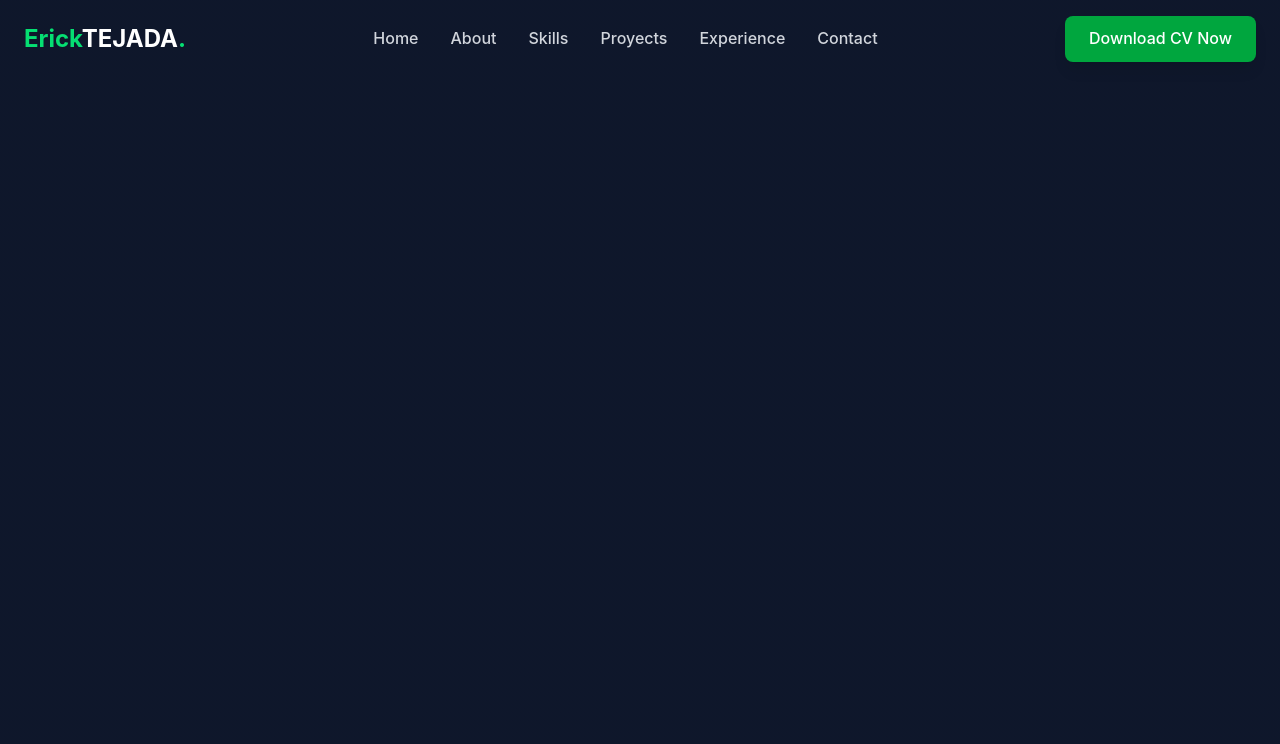
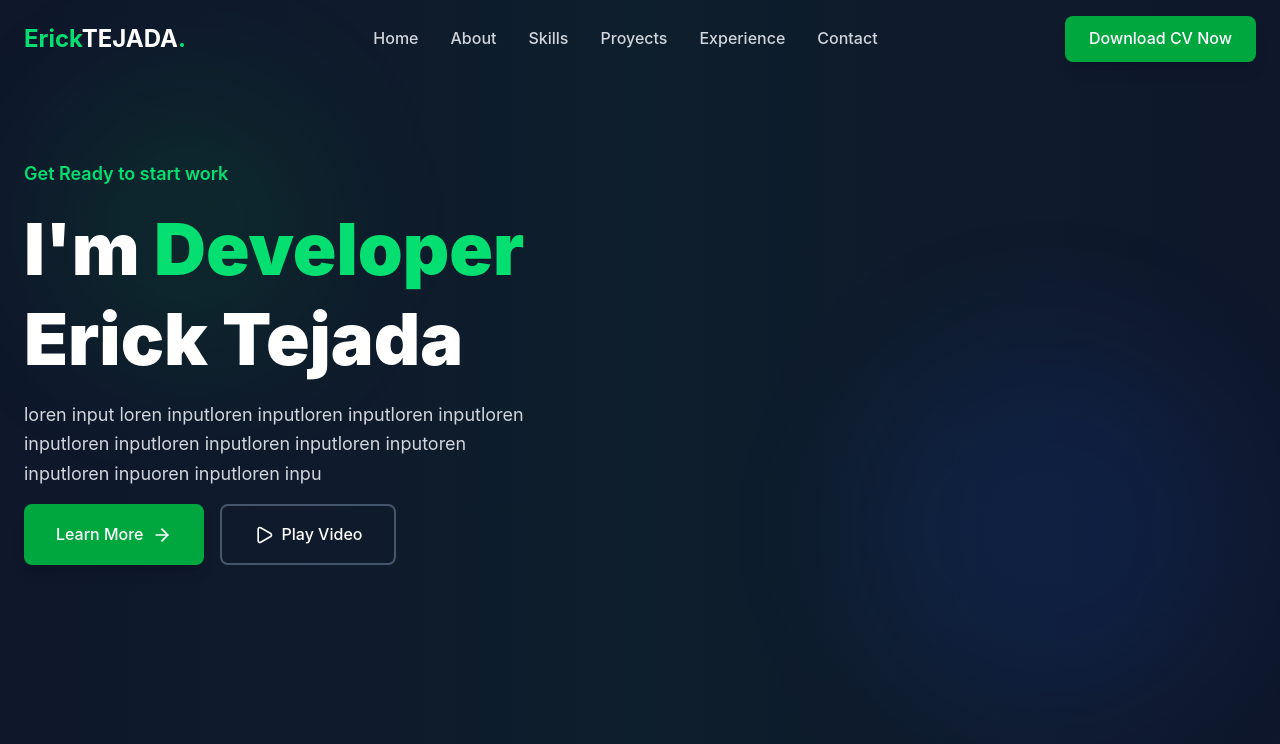
Before and after one commit to ErickDev-T/Portafolio, a React (Vite) app: page / in a window 1280 px wide. Shown: the top 744 px of the page. Built offline with nearby package versions, Linux system fonts and the light colour scheme.

Commit message:
Adding stuffs and animations

```diff
--- a/src/components/Hero.jsx
+++ b/src/components/Hero.jsx
@@ -1,14 +1,54 @@
+import { ArrowRight, Play } from "lucide-react";
 import React from "react";
 
 function Hero() {
-    return <section id="home" className="min-h-screen bg-gradient-to-br from-slate-900 to-slate-900 pt-20 relative overflow-hidden"></section>
+  return (
+    <section
+      id="home"
+      className="min-h-screen bg-gradient-to-br from-slate-900 to-slate-900 pt-20 relative overflow-hidden"
+  >
+      {/* animation background */}
+      <div className="absolute inset-0">
+        <div className="absolute top-20 left-10 w-72 h-72 bg-green-600/10 rounded-full blur-3xl"></div> {/* bola verde */}
+        <div className="absolute bottom-20 right-10 w-96 h-96 bg-blue-600/10 rounded-full blur-3xl"></div>{/* bola azul  */}
+        <div className="absolute top-1/2 left-1/2 transform -translate-x-1/2 -translate-y-1/2 w-full h-full bg-gradient-to-r from-transparent via-green-600/5 to-transparent"></div>{/* gradiante en toda la pantall */}
+      </div>
+
+      <div className="container mx-auto px-6 py-20 relative z-10">
+        <div className="grid lg:grid-cols-2 gap-16 items-center"></div>
+        {/* left content */}
+        <div className="space-y-8">
+          <div className="space-y-4">
+            <p className={`text-green-400 font-semibold text-lg transition-all duration-1000`}>
+              Get Ready to start work
+            </p>
+            <h1 className={`text-5xl md:text-7xl font-black text-white leading-tight transition-all duration-1000 delay-200`}>I'm    {/* transicin suave cambio de size */}
+
+              <span className="text-green-400"> Developer</span> <br />
+              <span className="text-white">Erick Tejada</span>
+              </h1>
+              <p className="text-gray-300 text-lg leading-relaxed max-w-lg transition-all duration-1000 delay-400">
+                loren input loren inputloren inputloren inputloren inputloren inputloren inputloren inputloren inputloren inputoren inputloren inpuoren inputloren inpu
+              </p>
+                <div className="flex flex-wrap gap-4 transition-all duration-1000 delay-600">
+                  <button className="bg-green-600 text-white px-8 py-4 rounded-lg hover:bg-green-700 transition-all duration-300 flex items-center gap-2 group shadow-lg hover:shadow-xl font-medium hover:scale-105">
+                  Learn More
+                  <ArrowRight className="w-5 h-5 transition-transform group-hover:translate-x-1"/>
+                </button>
+                <button className="border-2 border-slate-600 text-white px-8 py-4 rounded-lg hover:border-green-600 hover:text-green-400 transition-all duration-300 font-medium flex items-center gap-2 group hover:scale-105">
+                  <Play className="w-5 h-5" /> Play Video
+                </button>
+                </div>
+
+
+          </div>
+
+
+        </div>
+        {/* right background */}
+      </div>
+    </section>
+  );
 }
-{/*animation background*/}
-<div className="absolute inset-0">
-  <div className="absolute top-20 left-10 w-72 bg-green-600/10 rounded-full blur-3xl">
-    <div className="absolute bottom-20 right-10 w-96 h-96 bg-blue-600/10 rounded-full blur-3xl">
-        <div className="absolute top-1/2 left-1/2 transform -translate-x-1/2 -translate-"></div>
-    </div>
-  </div>
-</div>
+
 export default Hero;
```
